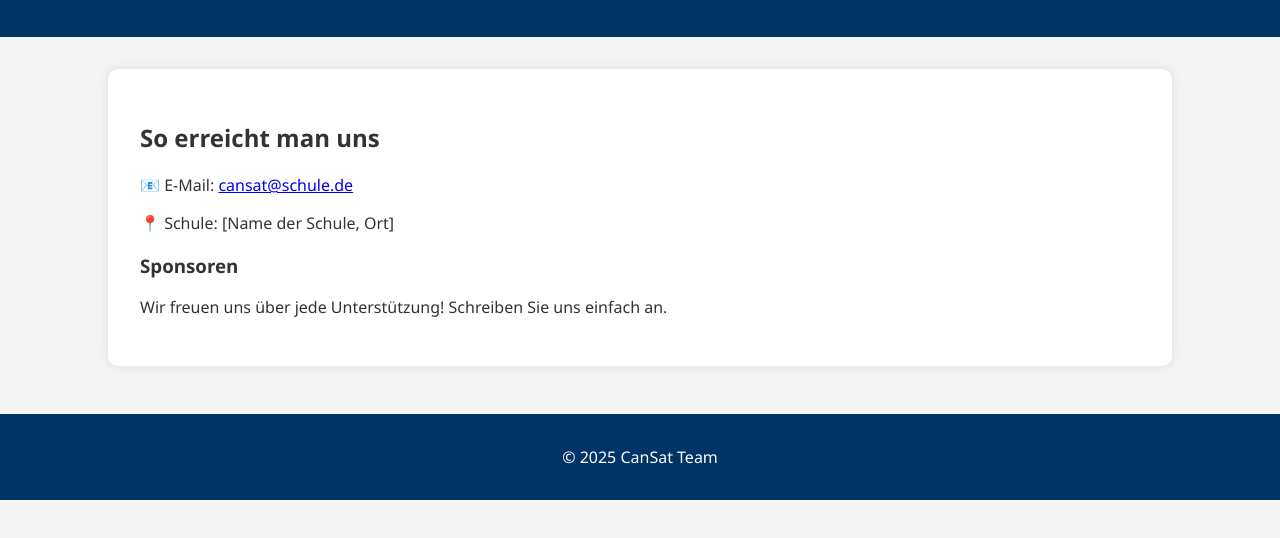
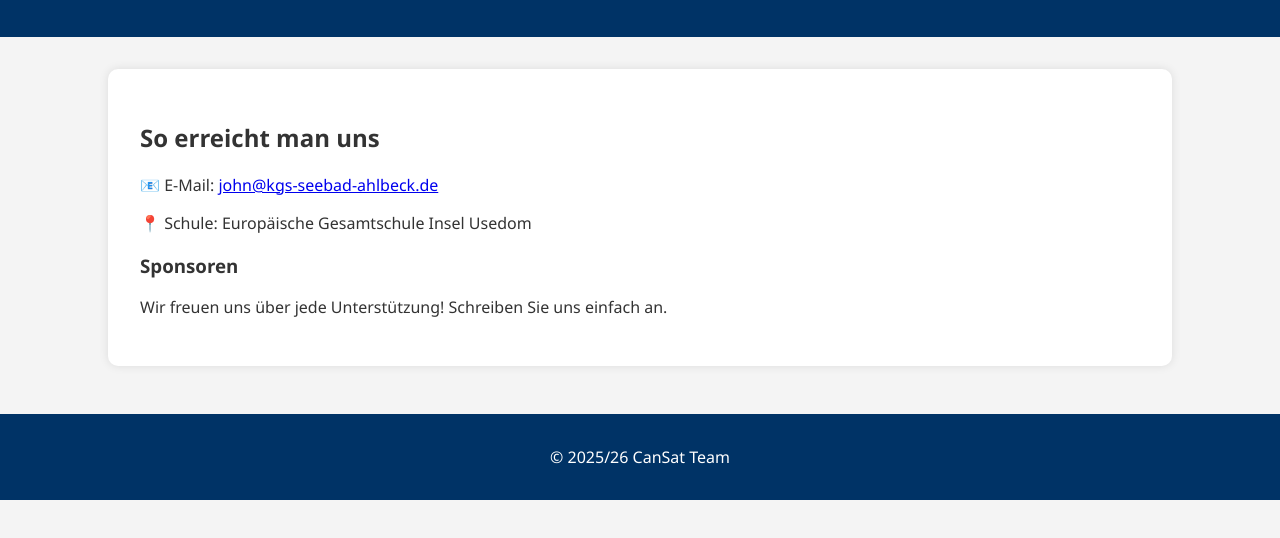
Before and after one commit to Max-Radke/Cansat, a plain HTML site: page contact.html in a window 1280 px wide. Shown: the part 120-658 px from the top of the page. Drawn offline with Linux system fonts and the light colour scheme.

Commit message:
Update contact.html

```diff
--- a/contact.html
+++ b/contact.html
@@ -23,15 +23,15 @@
 
 <main>
     <h2>So erreicht man uns</h2>
-    <p>📧 E-Mail: <a href="mailto:cansat@schule.de">cansat@schule.de</a></p>
-    <p>📍 Schule: [Name der Schule, Ort]</p>
+    <p>📧 E-Mail: <a href="john@kgs-seebad-ahlbeck.de">john@kgs-seebad-ahlbeck.de</a></p>
+    <p>📍 Schule: Europäische Gesamtschule Insel Usedom</p>
 
     <h3>Sponsoren</h3>
     <p>Wir freuen uns über jede Unterstützung! Schreiben Sie uns einfach an.</p>
 </main>
 
 <footer>
-    <p>&copy; 2025 CanSat Team</p>
+    <p>&copy; 2025/26 CanSat Team</p>
 </footer>
 
 </body>
```
